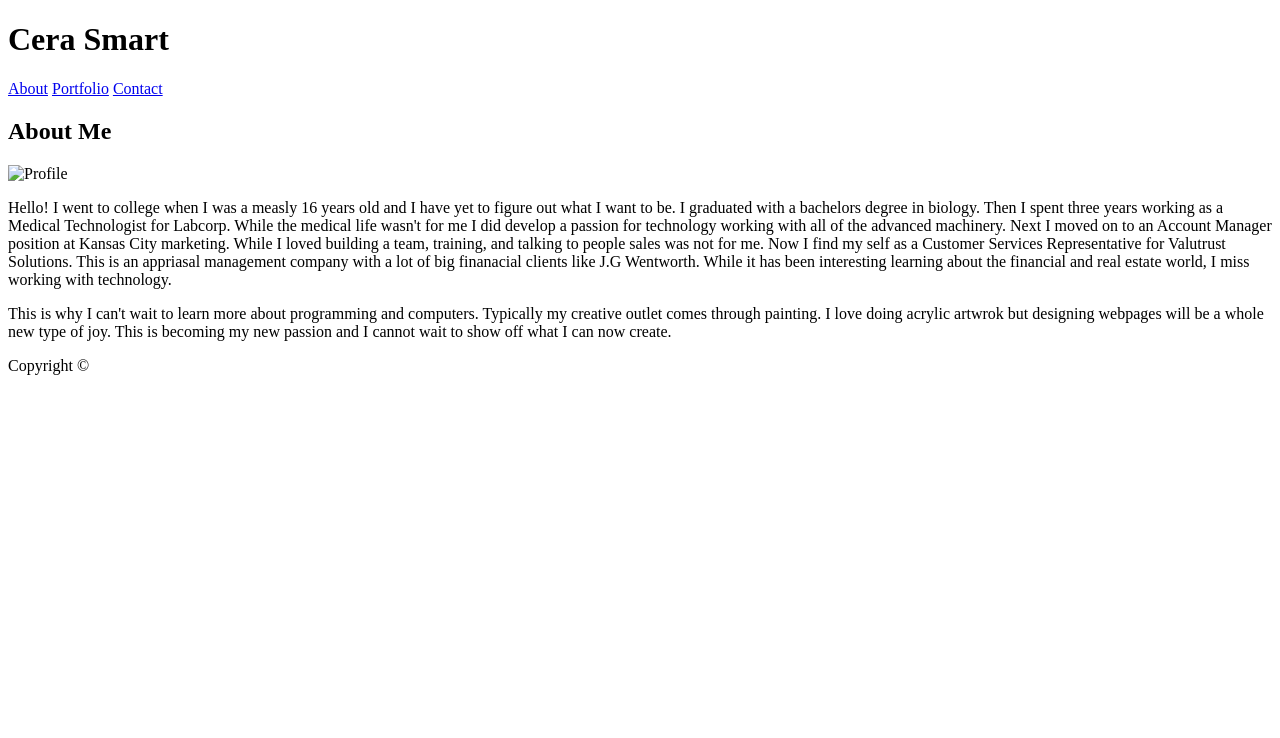
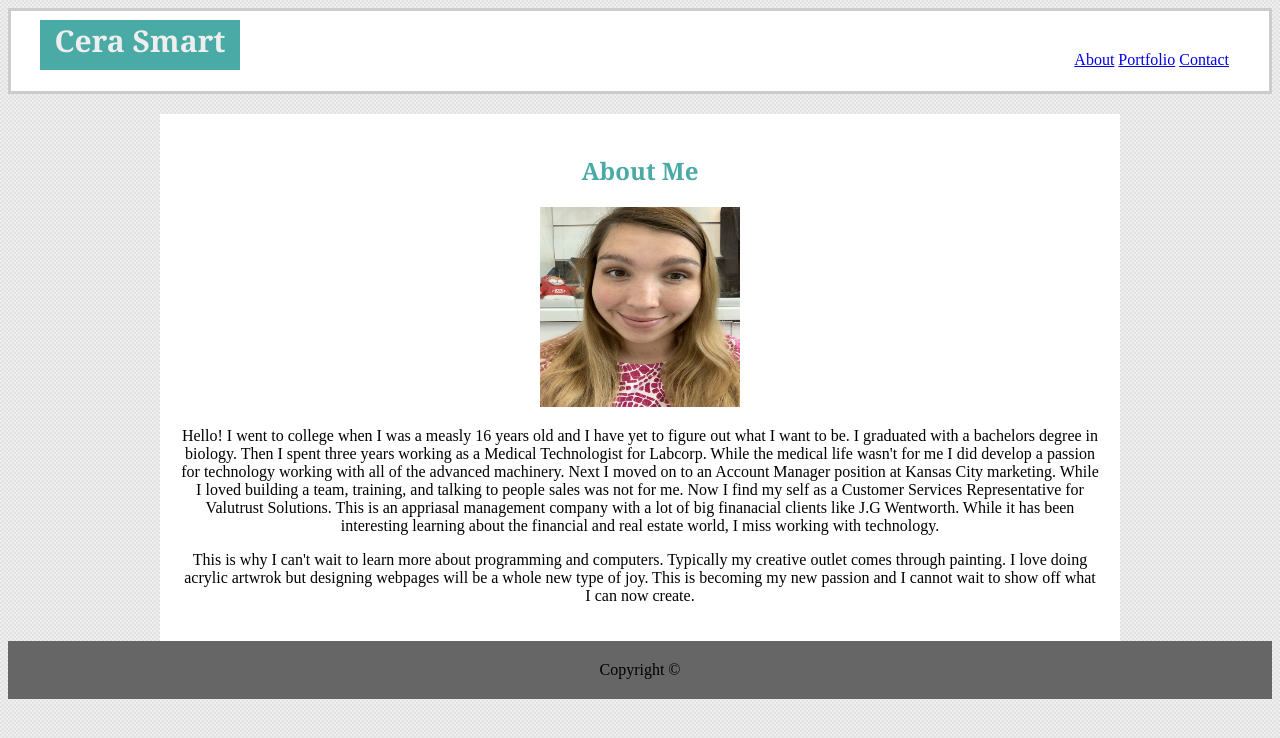
Before and after one commit to cmsmart2/Basic-Portfolio, a plain HTML site: page index.html in a window 1280 px wide. Drawn offline with Linux system fonts and the light colour scheme.

Commit message:
Starting CSS

```diff
--- a/assets/style.css
+++ b/assets/style.css
@@ -0,0 +1,54 @@
+header {
+    background-color: #ffffff;
+    border-color: #cccccc;
+    border-style: solid;
+    padding: 40px;
+    margin-bottom: 20px;
+
+}
+body {
+    background: url(./images/white_carbon.png);
+}
+h1{
+    position:fixed;
+    top: 0;
+    left: 40px;
+    font-size: 30px;
+    background-color: #4aaaa5;
+    float:left;
+    clear: both;
+    width: 200px;
+    height: 50px;
+    color: #eeeeee;
+    text-align: center;
+    font-family:'Georgia', Times, Times New Roman, serif;
+}
+h2 {
+    font-family: 'Georgia', Times, Times New Roman, serif;
+    color: #4aaaa5
+}
+.about_me{
+    background-color: #ffffff;
+    border-color: #dddddd;
+    border-width: 40px;
+    box-sizing: border-box;
+    text-align: center;
+    padding: 20px;
+    border: 20px;
+    margin: auto;
+    width: 960px;
+}
+#links{
+    float: right;
+}
+#profile_pic {
+    height: 200px;
+    width: 200px;
+
+}
+footer {
+    padding: 20px;
+    clear: both;
+    background: #666666;
+    text-align: center;
+  }
--- a/index.html
+++ b/index.html
@@ -1,4 +1,5 @@
 <!DOCTYPE html>
+<html lang="en-us">
 <head>
     <title>Portfolio</title>
     <link rel="stylesheet" href="./assets/style.css">
@@ -8,18 +9,18 @@
         <div>
             <h1>Cera Smart</h1>
         </div>
-        <div>
+        <div id="links">
             <a href="index.html">About</a>
             <a href="portfolio.html">Portfolio</a>
             <a href="contact.html">Contact</a>
         </div>
     </header>
-   <section>
+   <section class="about_me">
        <div>
            <h2>About Me</h2>
         </div>
        <div>
-           <img src="profile.png" alt="Profile">
+           <img id="profile_pic" src="./assets/images/Profile.png" alt="Profile">
        </div>
        <p>
            Hello! I went to college when I was a measly 16 years old and I have yet to figure out what I want to be. I graduated with a bachelors degree in biology. Then I spent three years working as a Medical Technologist for Labcorp. While the medical life wasn't for me I did develop a passion for technology working with all of the advanced machinery. Next I moved on to an Account Manager position at Kansas City marketing. While I loved building a team, training, and talking to people sales was not for me. Now I find my self as a Customer Services Representative for Valutrust Solutions. This is an appriasal management company with a lot of big finanacial clients like J.G Wentworth. While it has been interesting learning about the financial and real estate world, I miss working with technology.
@@ -34,3 +35,5 @@
         </div>
    </footer>
 </body>
+
+</html>
```
Also changed, not shown: contact.html (+4 -1 lines), portfolio.html (+5 -1 lines), assets/images/white_carbon.png (added).
